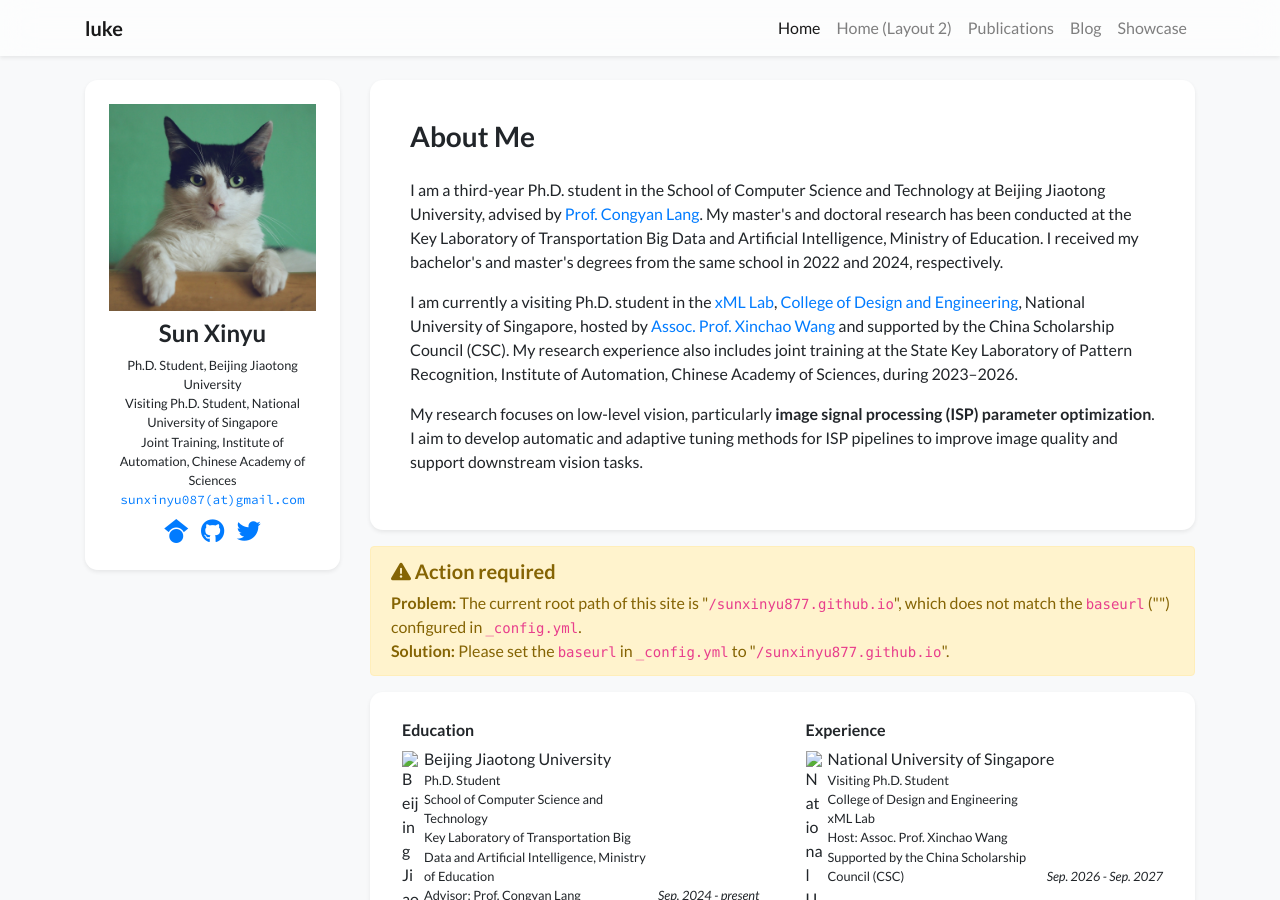
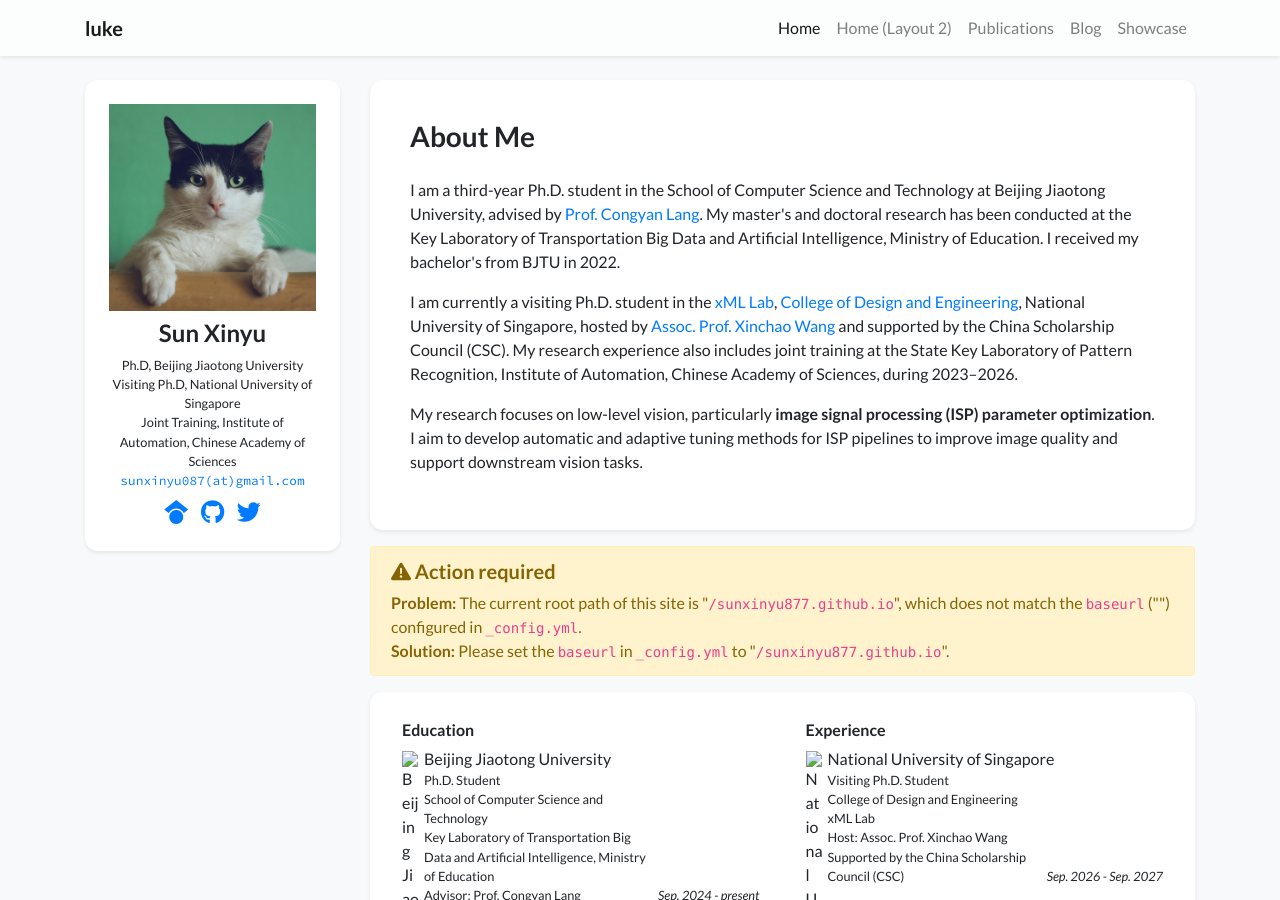
Before and after one commit to sunxinyu877/sunxinyu877.github.io, a Jekyll site: the page built from index.html, in a window 1280 px wide and 900 px high. Built offline with Jekyll 4.4.1, drawn with Linux system fonts in a browser that asks for light colours; nearby versions of some CDN libraries; a style sheet for code colours, icons or effects is not loaded.

Commit message:
Update profile.yml

```diff
--- a/_data/profile.yml
+++ b/_data/profile.yml
@@ -3,8 +3,8 @@ secondary_name: "Xinyu"
 navbar_name: "luke"
 
 positions:
-  - name: Ph.D. Student, Beijing Jiaotong University
-  - name: Visiting Ph.D. Student, National University of Singapore
+  - name: Ph.D, Beijing Jiaotong University
+  - name: Visiting Ph.D, National University of Singapore
   - name: Joint Training, Institute of Automation, Chinese Academy of Sciences
   # logo: /assets/images/badges/MIT_Social_circle.png  # Logo is optional
 
@@ -29,8 +29,7 @@ short_bio: >-
     My master's and doctoral research has been conducted at the
     Key Laboratory of Transportation Big Data and Artificial
     Intelligence, Ministry of Education.
-    I received my bachelor's and master's degrees from the same
-    school in 2022 and 2024, respectively.
+    I received my bachelor's from BJTU in 2022.
   </p>
   <p>
     I am currently a visiting Ph.D. student in the
```
